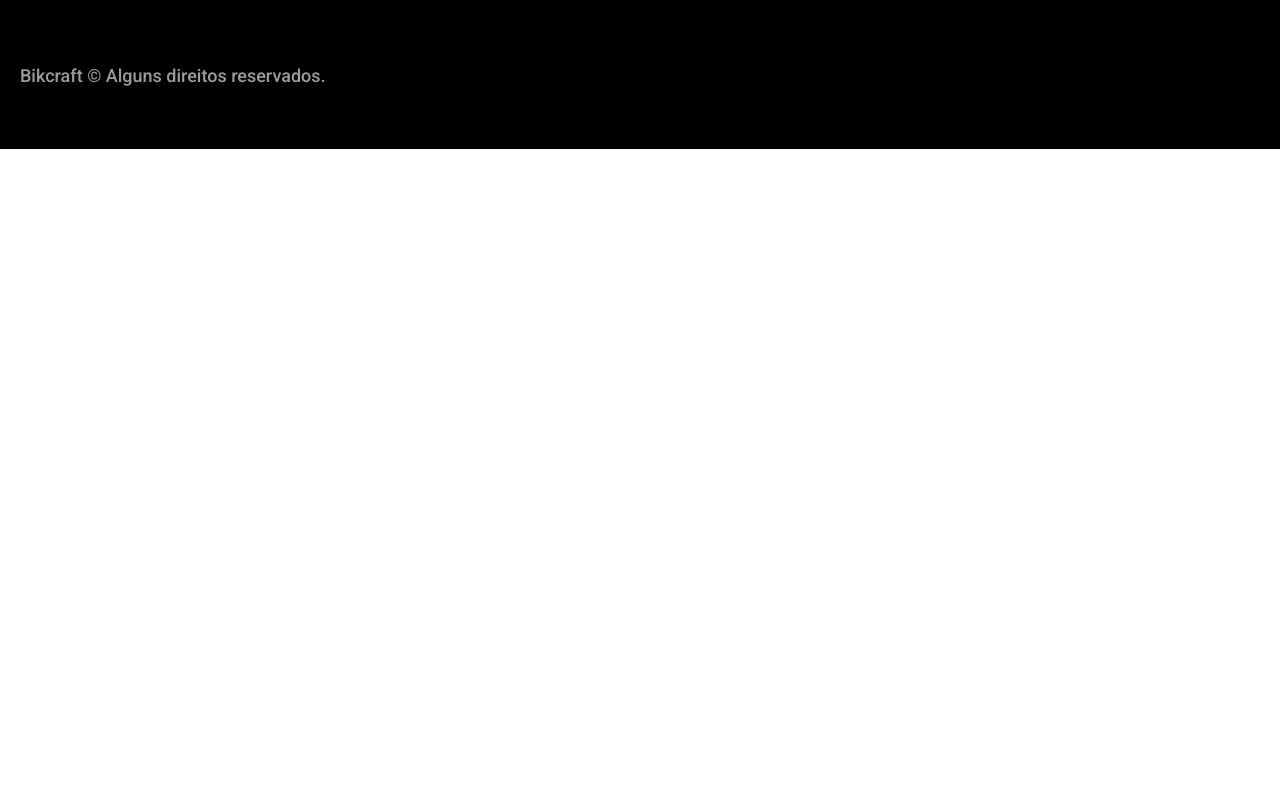
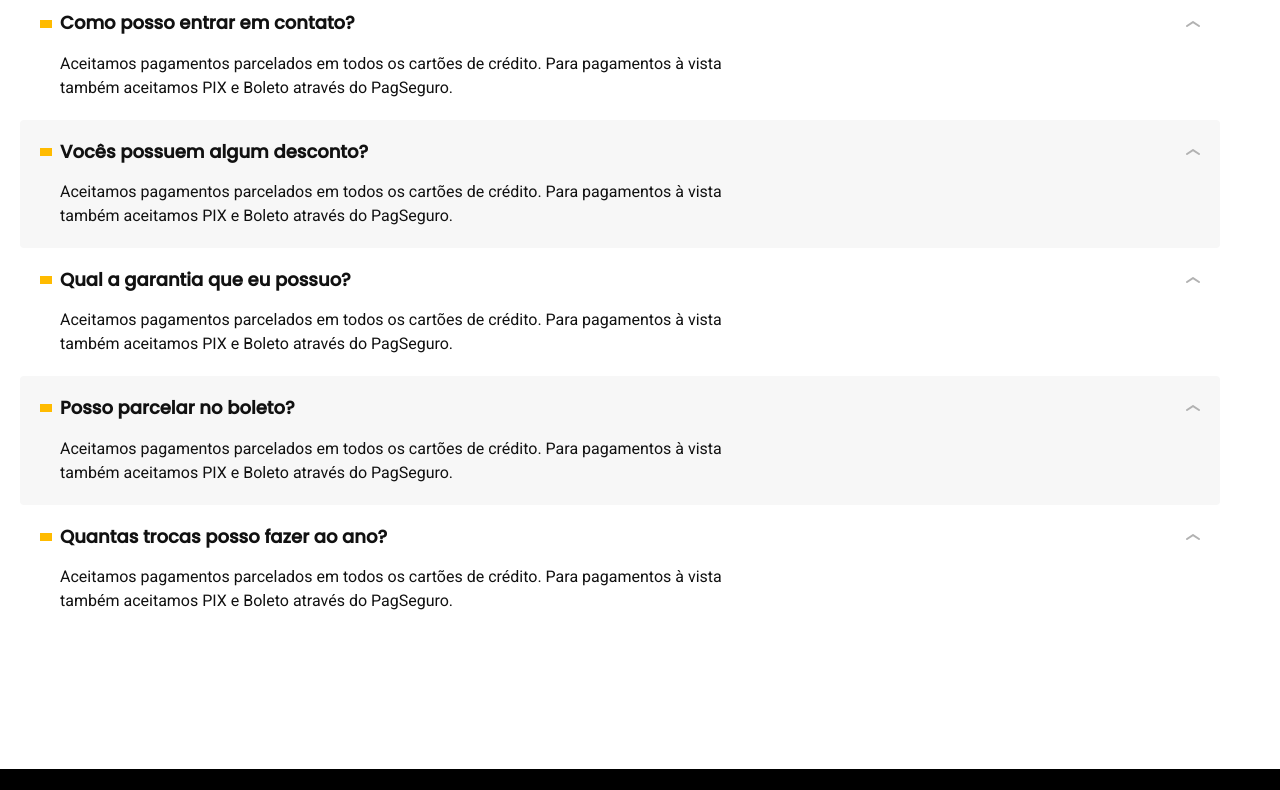
Before and after one commit to kaiansamuel/bikcraft, a plain HTML site: page seguros.html in a window 1280 px wide. Shown: the part 1931-2721 px from the top of the page. Before the commit the page ends 2080 px from the top, so only its background shows below. Drawn offline with Linux system fonts and the light colour scheme.

Commit message:
perguntas frequentes

```diff
--- a/css/global/global.css
+++ b/css/global/global.css
@@ -10,7 +10,8 @@ body {
  h4,
  ul,
  p,
- blockquote {
+ blockquote,
+ dd {
   margin: 0px;
  }
 
--- a/css/seguros/perguntas.css
+++ b/css/seguros/perguntas.css
@@ -0,0 +1,62 @@
+.perguntas {
+  padding-top: 120px;
+  padding-bottom: 120px;
+}
+
+.perguntas h2 {
+  margin-bottom: 60px;
+}
+
+.perguntas dl > div {
+  padding: 20px;
+  border-radius: 4px;
+}
+
+.perguntas dl > div:nth-child(odd){
+  background-color: var(--cor-1);
+}
+
+.perguntas dt {
+  display: grid;
+  grid-template-columns: auto 1fr auto;
+  align-items: center;
+  gap: 8px;
+  cursor: pointer;
+}
+
+.perguntas dt::before {
+  content: "";
+  display: inline-block;
+  width: 12px;
+  height: 8px;
+  background-color: var(--cor-p1);
+}
+
+.perguntas dt::after {
+  content: "";
+  display: inline-block;
+  width: 14px;
+  height: 6px;
+  background: url("../../img/icones/seta-abrir.svg");
+  transition: 0.3s;
+}
+
+.perguntas dt:hover::after {
+  transform: rotate(180deg);
+}
+
+.perguntas dd {
+  padding-left: 20px;
+  padding-top: 16px;
+  max-width: 80ch;
+}
+
+@media (max-width: 800px) {
+  .perguntas {
+    padding-top: 60px;
+    padding-bottom: 60px;
+  }
+  .perguntas h2 {
+    margin-bottom: 40px;
+  }
+}
--- a/seguros.html
+++ b/seguros.html
@@ -100,6 +100,36 @@
     </div>
   </article>
 
+  <article class="perguntas container">
+    <h2 class="font-1-xxl">perguntas frequentes<span class="cor-p1">.</span></h2>
+    <dl>
+      <div>
+        <dt class="font-1-m-b">Qual a forma de pagamento vocês aceitam?</dt>
+        <dd class="font-2-s">Aceitamos pagamentos parcelados em todos os cartões de crédito. Para pagamentos à vista também aceitamos PIX e Boleto através do PagSeguro.</dd>
+      </div>
+      <div>
+        <dt class="font-1-m-b">Como posso entrar em contato?</dt>
+        <dd class="font-2-s">Aceitamos pagamentos parcelados em todos os cartões de crédito. Para pagamentos à vista também aceitamos PIX e Boleto através do PagSeguro.</dd>
+      </div>
+      <div>
+        <dt class="font-1-m-b">Vocês possuem algum desconto?</dt>
+        <dd class="font-2-s">Aceitamos pagamentos parcelados em todos os cartões de crédito. Para pagamentos à vista também aceitamos PIX e Boleto através do PagSeguro.</dd>
+      </div>
+      <div>
+        <dt class="font-1-m-b">Qual a garantia que eu possuo?</dt>
+        <dd class="font-2-s">Aceitamos pagamentos parcelados em todos os cartões de crédito. Para pagamentos à vista também aceitamos PIX e Boleto através do PagSeguro.</dd>
+      </div>
+      <div>
+        <dt class="font-1-m-b">Posso parcelar no boleto?</dt>
+        <dd class="font-2-s">Aceitamos pagamentos parcelados em todos os cartões de crédito. Para pagamentos à vista também aceitamos PIX e Boleto através do PagSeguro.</dd>
+      </div>
+      <div>
+        <dt class="font-1-m-b">Quantas trocas posso fazer ao ano?</dt>
+        <dd class="font-2-s">Aceitamos pagamentos parcelados em todos os cartões de crédito. Para pagamentos à vista também aceitamos PIX e Boleto através do PagSeguro.</dd>
+      </div>
+    </dl>
+  </article>
+
   <footer class="footer-bg">
     <div class="footer container">
       <img src="./img/bikcraft.svg" alt="Bikcraft">
```
